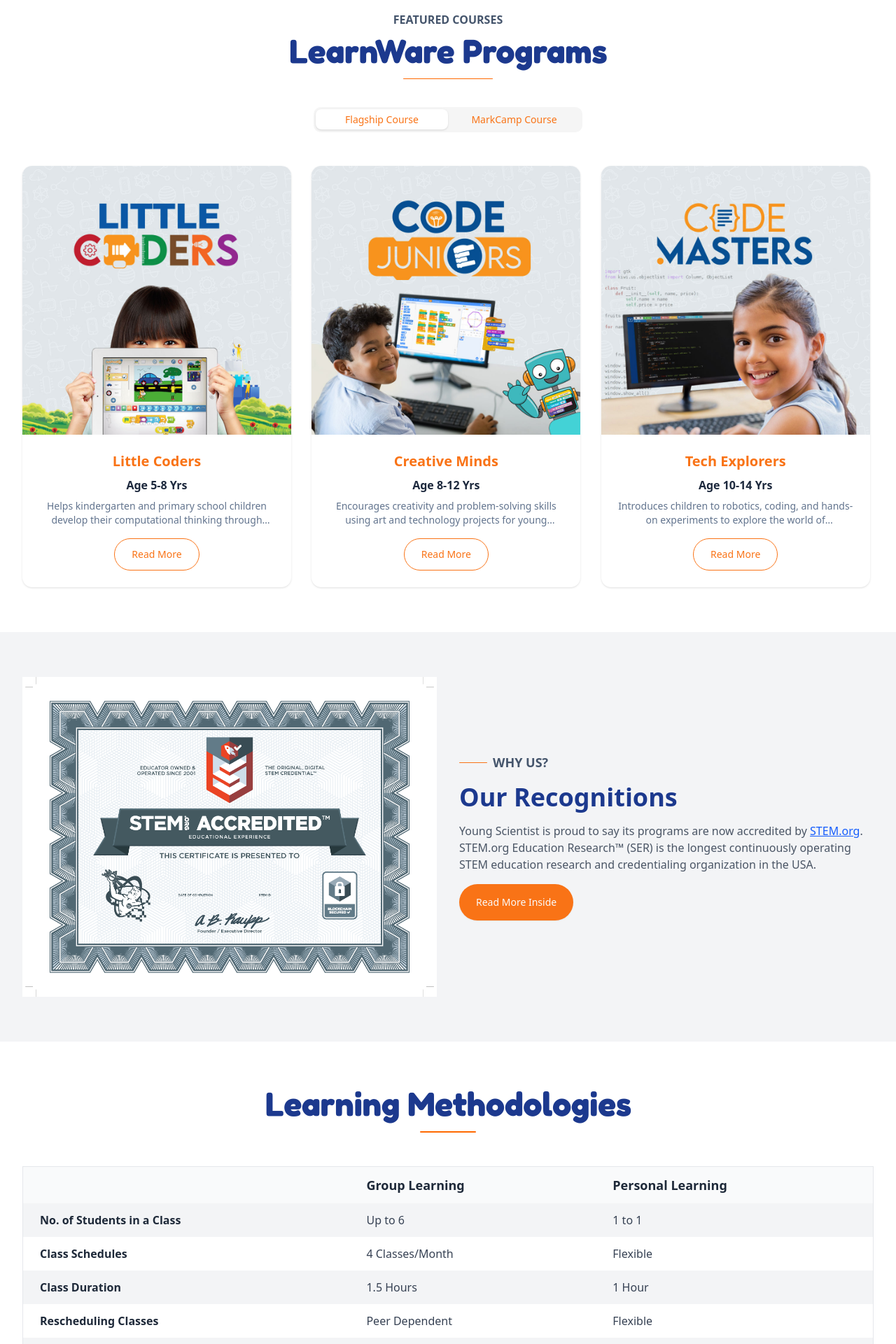
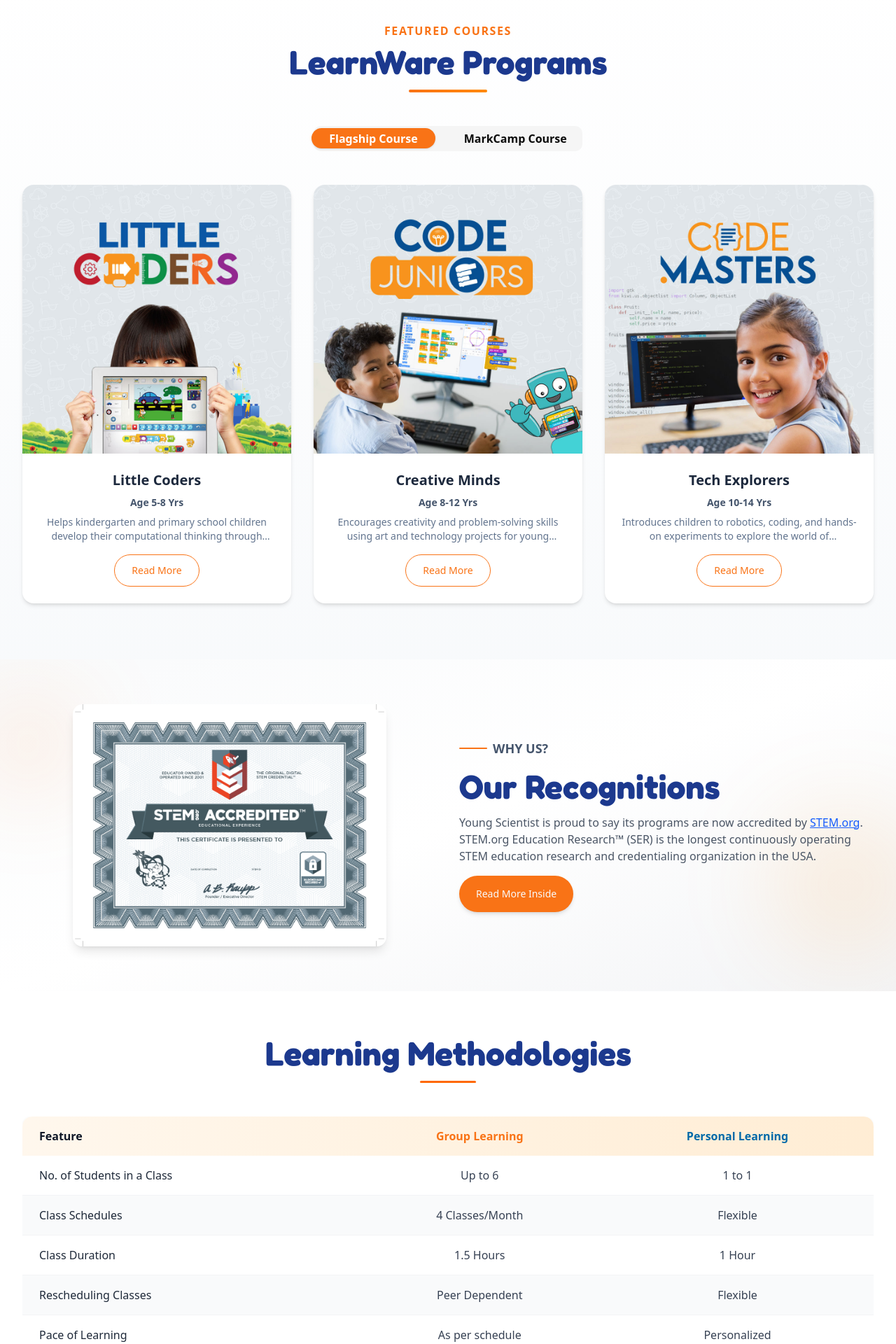
Before and after one commit to ThapaSurace/learn_webiste, a React (Vite) app: page / in a window 1280 px wide. Shown: the part 2660-4580 px from the top of the page at 70% size. Built offline with nearby package versions, Linux system fonts and the light colour scheme; the HTML template or start-up script is replaced by a standard one; a web font is replaced by a local one.

Commit message:
refactor design

```diff
--- a/src/components/FeaturedCourseCard.tsx
+++ b/src/components/FeaturedCourseCard.tsx
@@ -12,23 +12,34 @@
 interface CourseCardProps {
   item: Course;
 }
+
 export default function FeaturedCourseCard({ item }: CourseCardProps) {
   const { title, age, description, img } = item;
+
   return (
-    <div className="max-w-sm bg-white rounded-xl shadow overflow-hidden cursor-pointer transition-shadow duration-300">
-      <img src={img} alt={title} className="w-full h-auto object-cover" />
+    <div className="group relative bg-white rounded-2xl shadow-md overflow-hidden transition-all duration-500 hover:shadow-xl hover:-translate-y-1">
+      {/* Image */}
+      <div className="relative h-auto overflow-hidden">
+        <img
+          src={img}
+          alt={title}
+          className="w-full h-auto object-cover transition-transform duration-500 group-hover:scale-110"
+        />
+        <div className="absolute inset-0 bg-gradient-to-t from-black/40 to-transparent opacity-0 group-hover:opacity-100 transition-opacity duration-500"></div>
+      </div>
+
+      {/* Content */}
       <div className="p-6 text-center">
-        <h3 className={`text-xl font-bold  mb-2 text-primary`}>{title}</h3>
-        <p className={` font-semibold mb-2 text-slate-800`}>{age}</p>
+        <h3 className="text-xl font-bold text-slate-800 group-hover:text-primary transition-colors mb-2">
+          {title}
+        </h3>
+        <p className="text-sm font-semibold text-slate-600 mb-2">{age}</p>
         <p className="text-slate-500 text-sm mb-4 line-clamp-2">{description}</p>
+
         <Button
-          className="
-    text-primary border-primary px-6 py-3
-    rounded-full
-    transition-all duration-300 ease-in-out
-    hover:bg-primary hover:text-white
-   hover:scale-105
-  "
+          className="rounded-full px-6 py-3 text-primary border-primary
+          transition-all duration-300 ease-in-out
+          hover:bg-primary hover:text-white hover:shadow-md hover:scale-105"
           variant="outline"
         >
           Read More
--- a/src/components/home/Feature_Course.tsx
+++ b/src/components/home/Feature_Course.tsx
@@ -1,54 +1,71 @@
-
-
-import {featuredCourses} from "../../data.ts"
+import { featuredCourses } from "../../data.ts";
 import { Tabs, TabsContent, TabsList, TabsTrigger } from "../ui/tabs";
 import FeaturedCourseCard from "../FeaturedCourseCard";
 
 interface Course {
-  id: number
+  id: number;
   title: string;
   age: string;
   description: string;
   img: string;
-  color: string;
+  color?: string;
 }
 
 const Feature_Course = () => {
   return (
-    <div className="w-full bg-white py-8 md:py-12 lg:py-16">
+    <section className="w-full bg-gradient-to-b from-white to-slate-50 py-12 md:py-16 lg:py-20">
       <div className="container">
+        {/* Section Header */}
         <div className="flex justify-center">
           <div className="w-full xl:w-5/12 text-center">
-            <p className="text-sm sm:text-base text-slate-600 font-semibold uppercase mb-2">
+            <p className="text-sm sm:text-base text-primary font-semibold uppercase mb-2 tracking-widest">
               Featured Courses
             </p>
-            <h2 className="main_heading">
-              LearnWare Programs
-            </h2>
-            <div className="w-32 h-[1px] bg-orange-500 mx-auto mt-4 rounded"></div>
+            <h2 className="main_heading">LearnWare Programs</h2>
+            <div className="w-28 h-1 bg-gradient-to-r from-primary to-orange-400 mx-auto mt-4 rounded-full"></div>
           </div>
         </div>
-        {/* tabs */}
-        <div className="mt-10">
-          <Tabs defaultValue="flagship" className="flex justify-between w-full">
-            <TabsList className="mb-10">
-              <TabsTrigger className="text-primary" value="flagship">Flagship Course</TabsTrigger>
-              <TabsTrigger className="text-primary" value="markcamp">MarkCamp Course</TabsTrigger>
+
+        {/* Tabs */}
+        <div className="mt-12">
+          <Tabs defaultValue="flagship" className="w-full">
+            <TabsList className="flex justify-center gap-4 mb-10">
+              <TabsTrigger
+                value="flagship"
+                className="rounded-full px-6 py-2 text-sm sm:text-base font-semibold data-[state=active]:bg-primary data-[state=active]:text-white data-[state=active]:shadow"
+              >
+                Flagship Course
+              </TabsTrigger>
+              <TabsTrigger
+                value="markcamp"
+                className="rounded-full px-6 py-2 text-sm sm:text-base font-semibold data-[state=active]:bg-primary data-[state=active]:text-white data-[state=active]:shadow"
+              >
+                MarkCamp Course
+              </TabsTrigger>
             </TabsList>
-            <TabsContent value="flagship" className="grid gird-cols-1 sm:grid-cols-2 md:grid-cols-3 gap-6">
-              {featuredCourses?.map((item:Course) => (
+
+            <TabsContent
+              value="flagship"
+              className="grid grid-cols-1 sm:grid-cols-2 md:grid-cols-3 gap-8"
+            >
+              {featuredCourses?.map((item: Course) => (
                 <FeaturedCourseCard key={item.id} item={item} />
               ))}
             </TabsContent>
-            <TabsContent value="markcamp" className="grid gird-cols-1 sm:grid-cols-2 md:grid-cols-3 gap-6">
-              {featuredCourses.slice(0,1).map((item:Course) => (
+
+            <TabsContent
+              value="markcamp"
+              className="grid grid-cols-1 sm:grid-cols-2 md:grid-cols-3 gap-8"
+            >
+              {featuredCourses.slice(0, 1).map((item: Course) => (
                 <FeaturedCourseCard key={item.id} item={item} />
               ))}
             </TabsContent>
           </Tabs>
         </div>
       </div>
-    </div>
+    </section>
   );
 };
+
 export default Feature_Course;
--- a/src/components/home/LearningMethodologies.tsx
+++ b/src/components/home/LearningMethodologies.tsx
@@ -12,24 +12,22 @@
       <div className="container">
         {/* Section Header */}
         <div className="text-center mb-12">
-          <h2 className="main_heading">
-            Learning Methodologies
-          </h2>
-          <div className="w-20 h-[2px] bg-orange-500 mx-auto mt-4 rounded"></div>
+          <h2 className="main_heading">Learning Methodologies</h2>
+          <div className="w-20 h-[3px] bg-orange-500 mx-auto mt-4 rounded-full"></div>
         </div>
 
-        {/* Table */}
+        {/* Modern Table */}
         <div className="overflow-x-auto">
-          <table className="min-w-full border border-gray-200 text-left">
-            <thead className="bg-gray-50">
-              <tr>
-                <th className="py-3 px-4 sm:px-6 text-gray-800 font-bold text-base sm:text-lg">
-                  {" "}
+          <table className="min-w-full border-separate border-spacing-0 rounded-xl overflow-hidden shadow-sm">
+            <thead>
+              <tr className="bg-gradient-to-r from-orange-50 to-orange-100">
+                <th className="py-4 px-6 text-gray-900 font-bold text-sm sm:text-base text-left rounded-tl-xl">
+                  Feature
                 </th>
-                <th className="py-3 px-4 sm:px-6 text-gray-800 font-bold text-base sm:text-lg">
+                <th className="py-4 px-6 text-primary font-bold text-sm sm:text-base text-center">
                   Group Learning
                 </th>
-                <th className="py-3 px-4 sm:px-6 text-gray-800 font-bold text-base sm:text-lg">
+                <th className="py-4 px-6 text-sky-700 font-bold text-sm sm:text-base text-center rounded-tr-xl">
                   Personal Learning
                 </th>
               </tr>
@@ -38,15 +36,15 @@
               {rows.map((row, idx) => (
                 <tr
                   key={idx}
-                  className={idx % 2 === 0 ? "bg-gray-100" : "bg-white"}
+                  className="even:bg-gray-50 hover:bg-orange-50 transition-colors"
                 >
-                  <td className="py-3 px-4 sm:px-6 font-semibold text-gray-800 text-sm sm:text-base">
+                  <td className="py-4 px-6 font-medium text-gray-800 text-sm sm:text-base border-b border-gray-100">
                     {row.label}
                   </td>
-                  <td className="py-3 px-4 sm:px-6 text-gray-700 text-sm sm:text-base">
+                  <td className="py-4 px-6 text-gray-700 text-sm sm:text-base text-center border-b border-gray-100">
                     {row.group}
                   </td>
-                  <td className="py-3 px-4 sm:px-6 text-gray-700 text-sm sm:text-base">
+                  <td className="py-4 px-6 text-gray-700 text-sm sm:text-base text-center border-b border-gray-100">
                     {row.personal}
                   </td>
                 </tr>
--- a/src/components/home/OurJourneySection.tsx
+++ b/src/components/home/OurJourneySection.tsx
@@ -8,7 +8,7 @@
             Our Journey
           </p>
           <h2 className="main_heading">
-            A Complete Platform for <br /> AI and Robotics Education
+            A Complete Platform for <br className="hidden md:block" /> AI and Robotics Education
           </h2>
           <div className="w-24 h-1 bg-primary mx-auto mt-4 rounded-full transition-all duration-500 hover:w-32"></div>
           <p className="mt-6 max-w-3xl mx-auto text-slate-600 leading-relaxed text-base">
--- a/src/components/home/StatSection.tsx
+++ b/src/components/home/StatSection.tsx
@@ -47,7 +47,7 @@
       </div>
 
       {/* Stats Grid */}
-      <div className="relative z-10 grid grid-cols-2 md:grid-cols-4 gap-10 md:gap-16 py-14">
+      <div className="relative z-10 grid grid-cols-1 sm:grid-cols-2 md:grid-cols-4 gap-10 md:gap-16 py-14">
         {stats.map((item, idx) => (
           <div
             key={item.label}
--- a/src/components/home/WhyUsSection.tsx
+++ b/src/components/home/WhyUsSection.tsx
@@ -3,15 +3,21 @@
 
 export default function WhyUsSection() {
   return (
-    <section className="bg-gray-100 py-8 md:py-12 lg:py-16">
-      <div className="container mx-auto px-4">
+    <section className="relative bg-gradient-to-br from-gray-50 via-white to-gray-100 py-8 md:py-12 lg:py-16">
+      {/* Decorative Blur Background */}
+      <div className="absolute inset-0 overflow-hidden">
+        <div className="absolute top-10 -left-10 w-40 h-40 bg-primary/10 rounded-full blur-3xl"></div>
+        <div className="absolute bottom-10 -right-10 w-56 h-56 bg-orange-400/10 rounded-full blur-3xl"></div>
+      </div>
+
+      <div className="container relative z-10">
         <div className="flex flex-col md:flex-row items-center gap-8">
           {/* Image */}
           <div className="w-full md:w-1/2 flex justify-center">
             <img
               src={stemCertificate}
               alt="STEM Accredited"
-              className="max-w-full h-auto"
+              className=" max-w-md w-full h-auto rounded-xl shadow-lg"
               loading="lazy"
             />
           </div>
@@ -27,13 +33,13 @@
                 </h5>
               </div>
 
-              <h2 className="text-2xl sm:text-3xl md:text-4xl font-extrabold text-header">
+              <h2 className="main_heading">
                 Our Recognitions
               </h2>
 
               <p className="text-sm sm:text-base text-gray-600">
                 Young Scientist is proud to say its programs are now accredited by{" "}
-                <a href="#" className="text-blue-600 underline">
+                <a href="#" className="text-blue-600 underline font-medium">
                   STEM.org
                 </a>
                 . STEM.org Education Research™ (SER) is the longest continuously
@@ -41,7 +47,10 @@
                 in the USA.
               </p>
 
-              <Button size="lg">
+              <Button
+                size="lg"
+                className="rounded-full shadow-md hover:shadow-lg transition"
+              >
                 Read More Inside
               </Button>
             </div>
```
